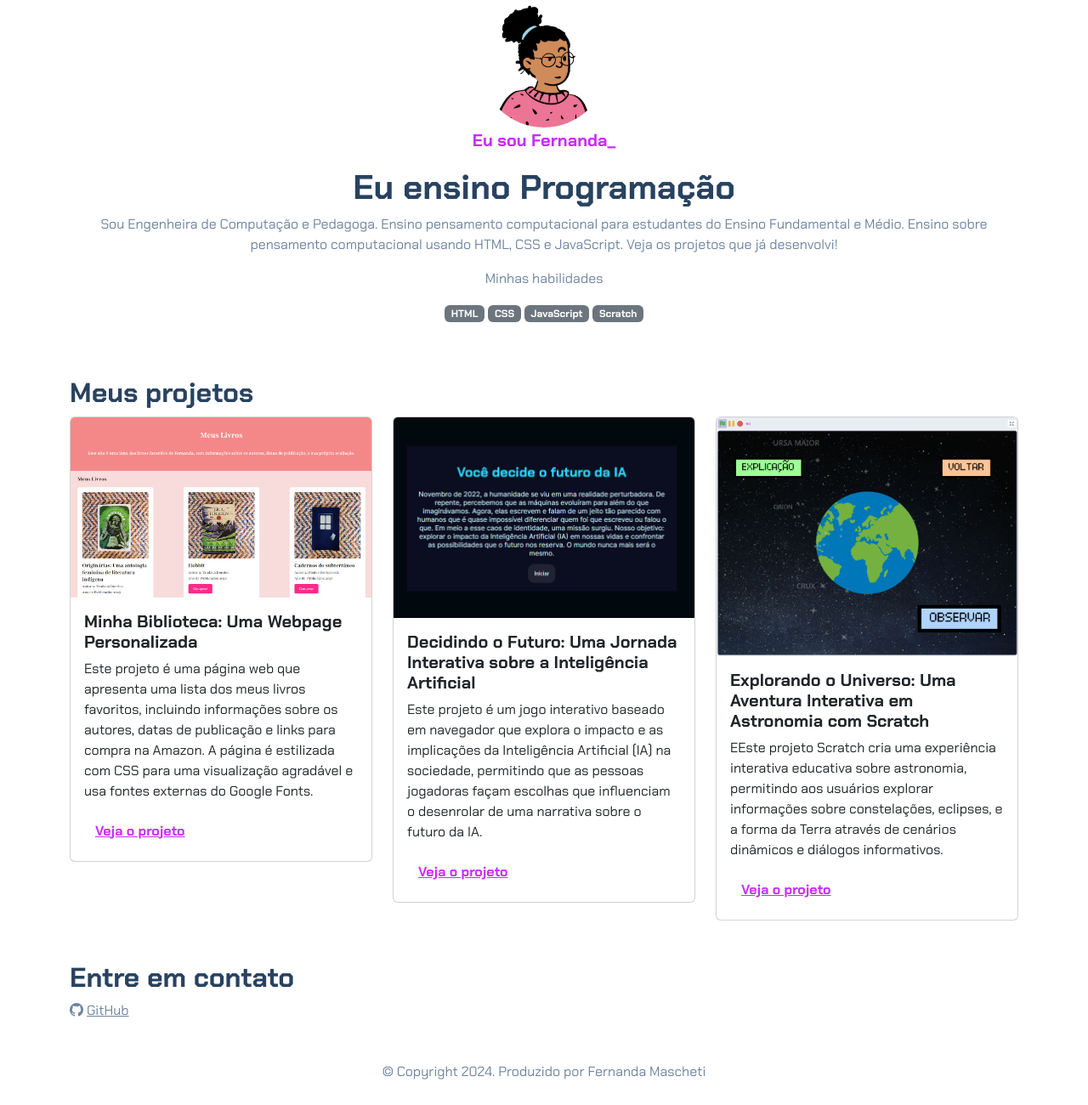
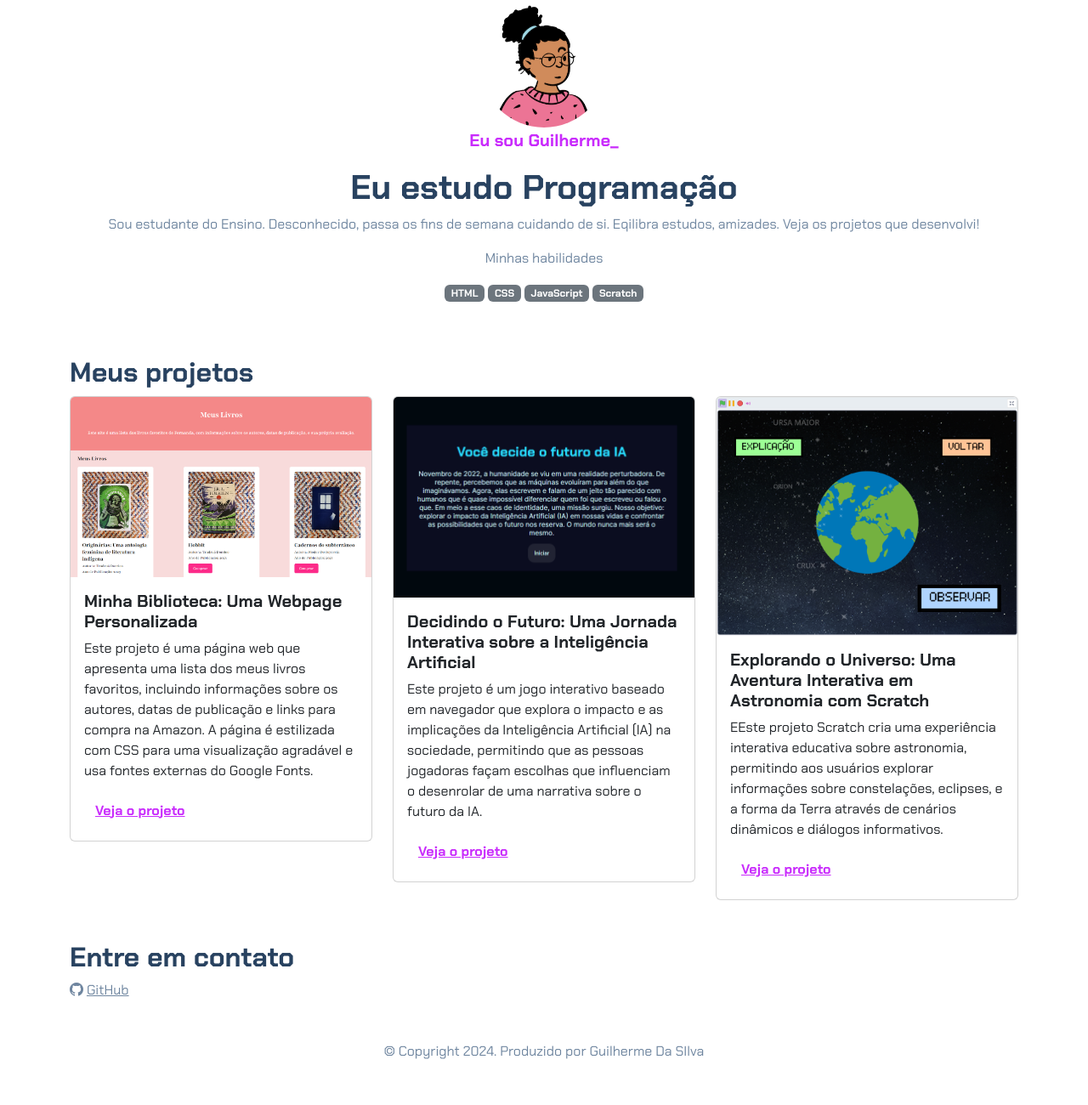
Before and after one commit to guis28/Meu-Portif-lio, a plain HTML site: page index.html in a window 1280 px wide. Shown: the whole page at 85% size. Drawn offline with nearby package versions, Linux system fonts and the light colour scheme.

Commit message:
Add Files

```diff
--- a/index.html
+++ b/index.html
@@ -14,11 +14,10 @@
     <header class="container text-center">
         <img src="img/avatar-perfil.png" alt="avatar da Fernanda" class="rounded-circle" width="150" height="150"
             srcset="">
-        <p class="lead">Eu sou Fernanda_</p>
-        <h1>Eu ensino Programação</h1>
-        <p>Sou Engenheira de Computação e Pedagoga. Ensino pensamento computacional para estudantes do Ensino
-            Fundamental e Médio. Ensino sobre pensamento computacional usando HTML, CSS e JavaScript. Veja os projetos
-            que já desenvolvi!</p>
+        <p class="lead">Eu sou Guilherme_</p>
+        <h1>Eu estudo Programação</h1>
+        <p>Sou estudante do Ensino. Desconhecido, passa os fins de semana cuidando de si. Eqilibra estudos, amizades.
+            Veja os projetos que desenvolvi!</p>
         <p>Minhas habilidades</p>
         <div>
             <p class="badge bg-secondary">HTML</p>
@@ -210,7 +209,7 @@
             <i class="bi bi-github"></i>
             <a href="https://github.com/femascheti">GitHub</a>
         </div>
-        <p class="my-5 text-center">© Copyright 2024. Produzido por Fernanda Mascheti</p>
+        <p class="my-5 text-center">© Copyright 2024. Produzido por Guilherme Da SIlva</p>
     </footer>
 
     <script src="https://cdn.jsdelivr.net/npm/bootstrap@5.3.2/dist/js/bootstrap.bundle.min.js"></script>
```
